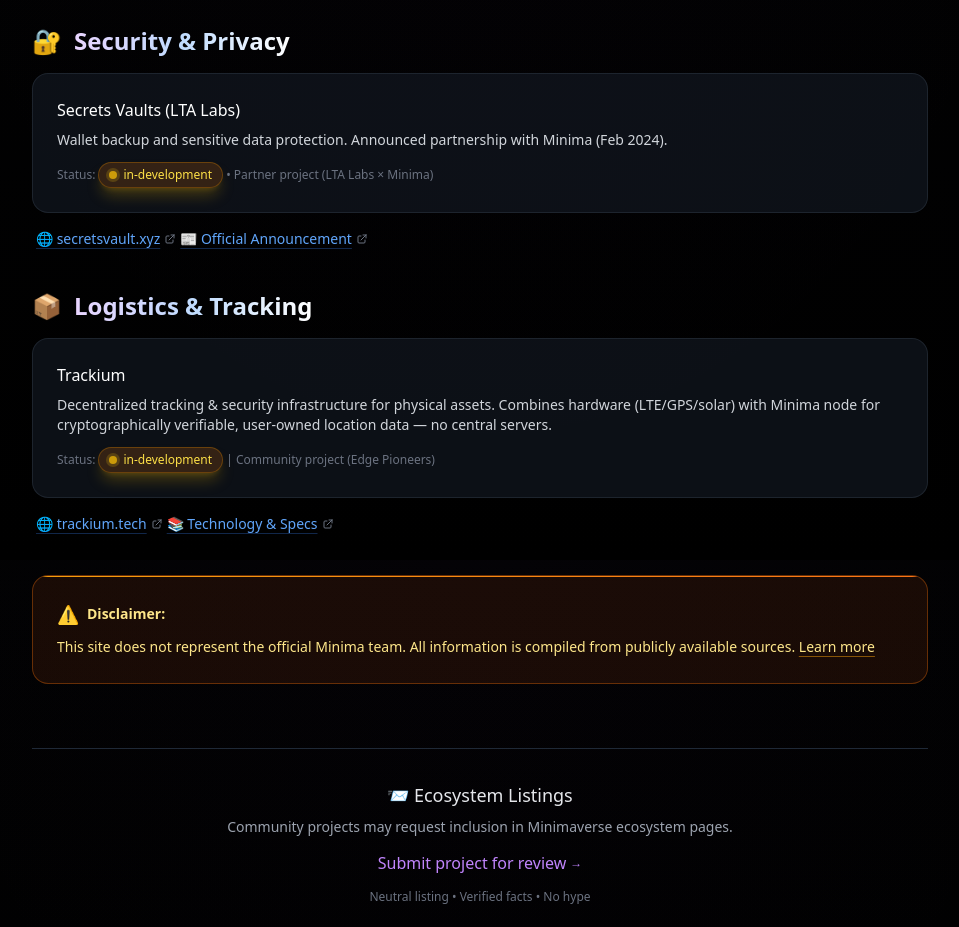
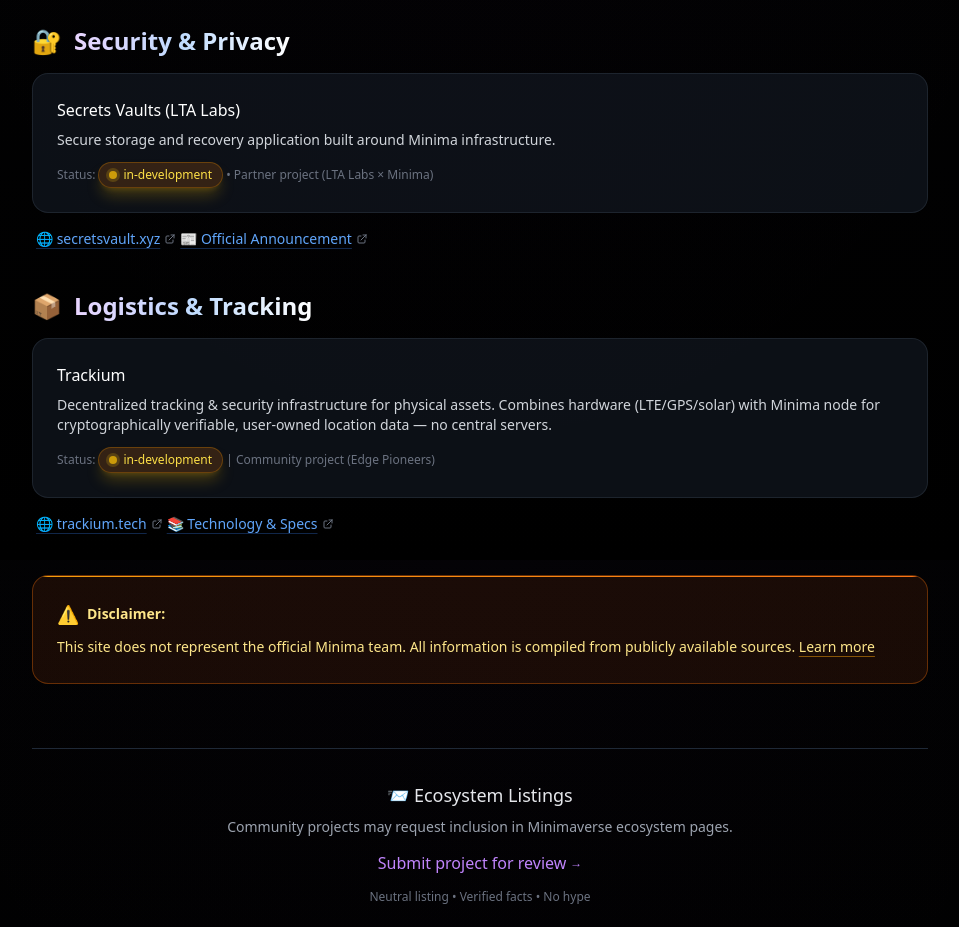
Before and after one commit to KuA1bo/minimaverse-site, a Next.js app: page /ecosystem in a window 1280 px wide. Shown: the part 3440-4367 px from the top of the page, without its empty margins (160-1119 px from the left). Built offline with nearby package versions, Linux system fonts and the light colour scheme.

Commit message:
style(ecosystem): update Secrets Vaults card description

```diff
--- a/src/app/ecosystem/page.tsx
+++ b/src/app/ecosystem/page.tsx
@@ -1,6 +1,6 @@
 // src/app/ecosystem/page.tsx
 // Ecosystem page - verified projects and integrations in the Minima ecosystem
-// Updated: Fixed link order (main site first), added Trackium project, date May 18, 2026
+// Updated: Improved Secrets Vaults description for better parity with Trackium, date May 18, 2026
 
 import Link from 'next/link';
 import JsonLd from '@/components/JsonLd';
@@ -568,14 +568,14 @@ export default function EcosystemPage() {
 
               <h3 className="text-white font-medium mb-2 relative">Secrets Vaults (LTA Labs)</h3>
               <p className="text-gray-300 text-sm mb-3 relative">
-                Wallet backup and sensitive data protection. Announced partnership with Minima (Feb 2024).
+                Secure storage and recovery application built around Minima infrastructure.
               </p>
               <p className="text-gray-500 text-xs relative">
                 Status: <StatusBadge status="in-development" reducedGlow={true} /> • Partner project (LTA Labs × Minima)
               </p>
             </div>
 
-            {/* Links outside card - FIXED ORDER: main site first */}
+            {/* Links outside card - main site first */}
             <div className="space-y-2">
               <ExternalLink
                 href="https://secretsvault.xyz"
```
